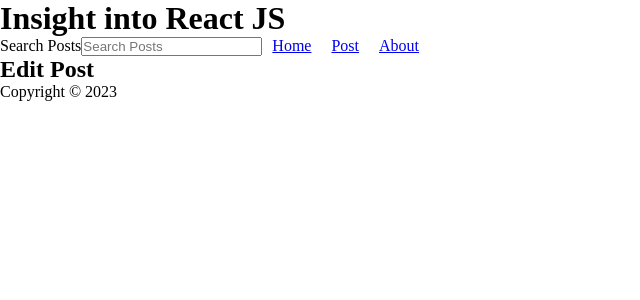
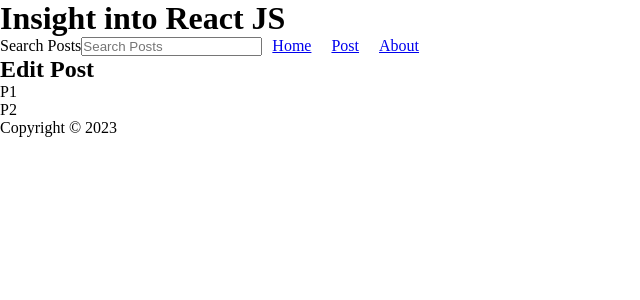
Before and after one commit to Jory-Roberts/phase-2-project-blog-site, a React (Create React App) app: page /post/1 in a window 1280 px wide. Shown: the top 300 px of the page, without its empty margins (0-640 px from the left). Built offline with nearby package versions, Linux system fonts and the light colour scheme; no server answers.

Commit message:
renders Edit Post

```diff
--- a/src/components/EditPost.jsx
+++ b/src/components/EditPost.jsx
@@ -1,7 +1,11 @@
+const API = process.env.REACT_APP_API_URL;
+
 const EditPost = () => {
   return (
-    <article>
+    <article className='post'>
       <h2>Edit Post</h2>
+      <p className='postdate'>P1</p>
+      <p className='postbody'>P2</p>
     </article>
   );
 };
```
